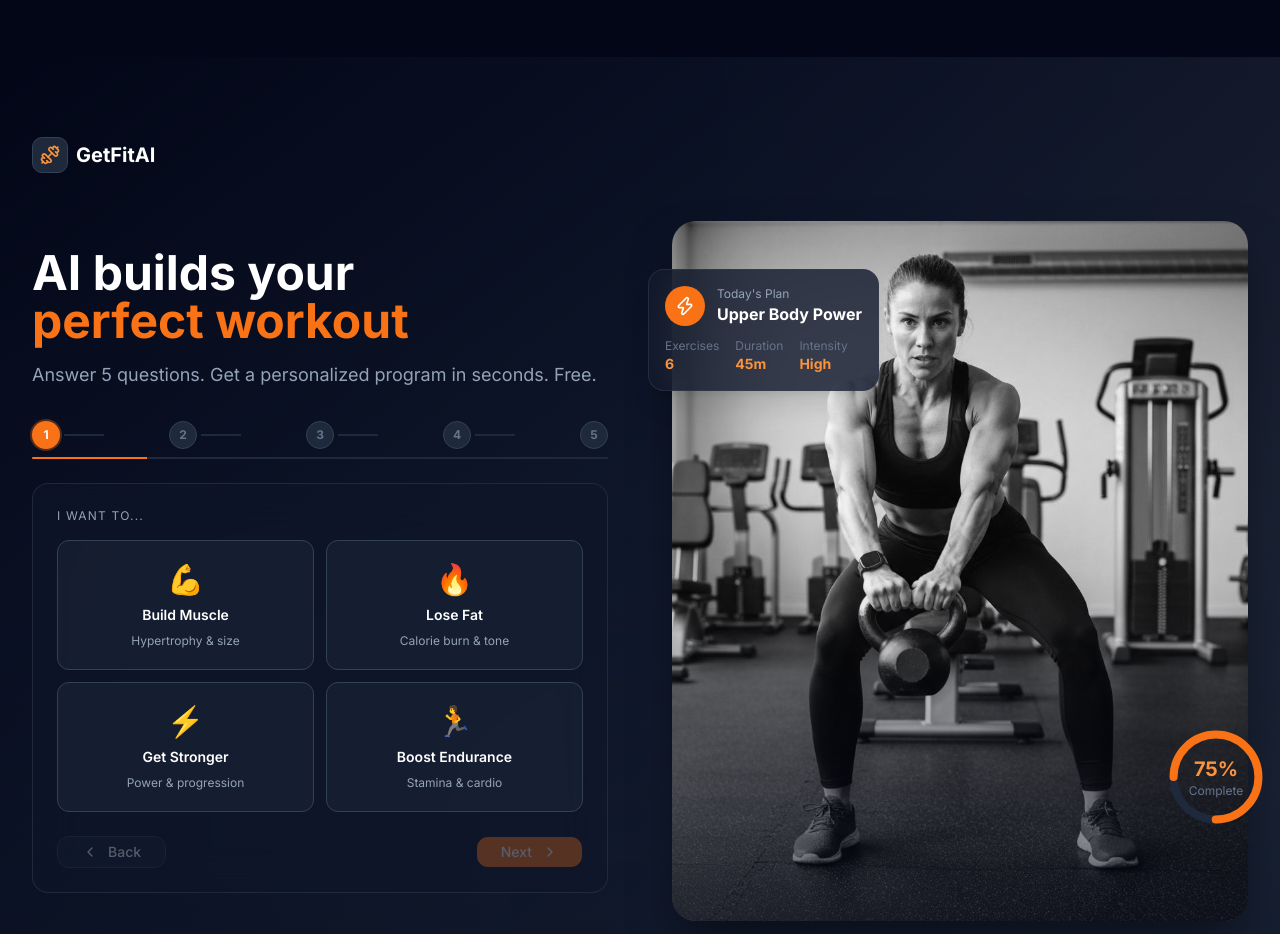
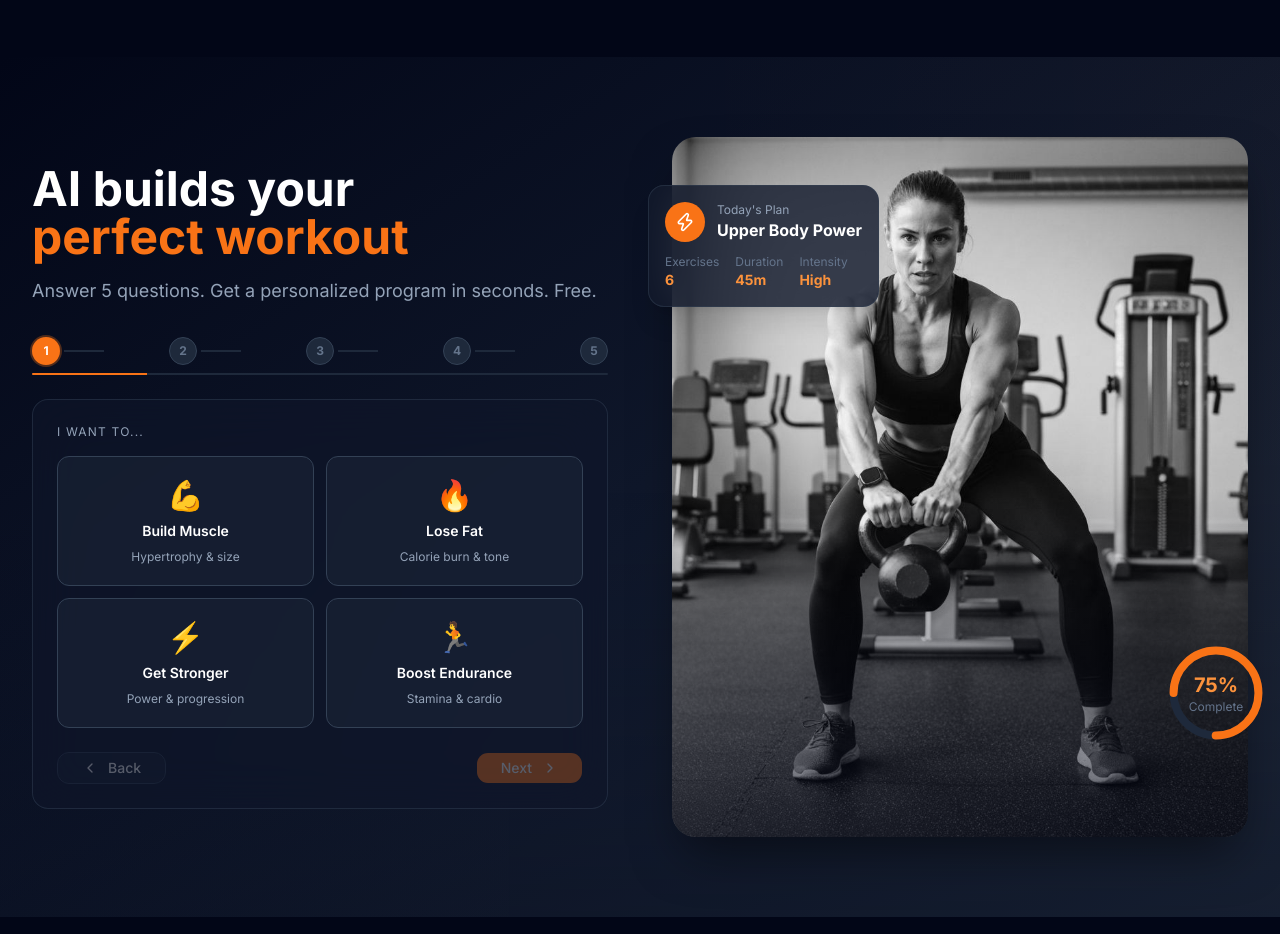
Before and after one commit to zl819044596/getfitai, a Next.js app: page / in a window 1280 px wide. Shown: the part 3600-4534 px from the top of the page. Built offline with nearby package versions, Linux system fonts and the light colour scheme.

Commit message:
fix: remove duplicate logo from workout generator section

```diff
--- a/src/components/workout-generator.tsx
+++ b/src/components/workout-generator.tsx
@@ -429,16 +429,6 @@ export function WorkoutGenerator() {
       </div>
 
       <div className="relative max-w-7xl mx-auto px-4 sm:px-6 lg:px-8 py-12 lg:py-20">
-        {/* Top bar */}
-        <div className="flex items-center justify-between mb-12">
-          <div className="flex items-center gap-2">
-            <div className="w-9 h-9 bg-slate-800 border border-slate-700 rounded-lg flex items-center justify-center">
-              <Dumbbell className="w-5 h-5 text-orange-400" />
-            </div>
-            <span className="font-bold text-xl text-white">GetFitAI</span>
-          </div>
-        </div>
-
         <div className="grid lg:grid-cols-2 gap-12 lg:gap-16 items-center min-h-[600px]">
           {/* Left - Form */}
           <motion.div
```
